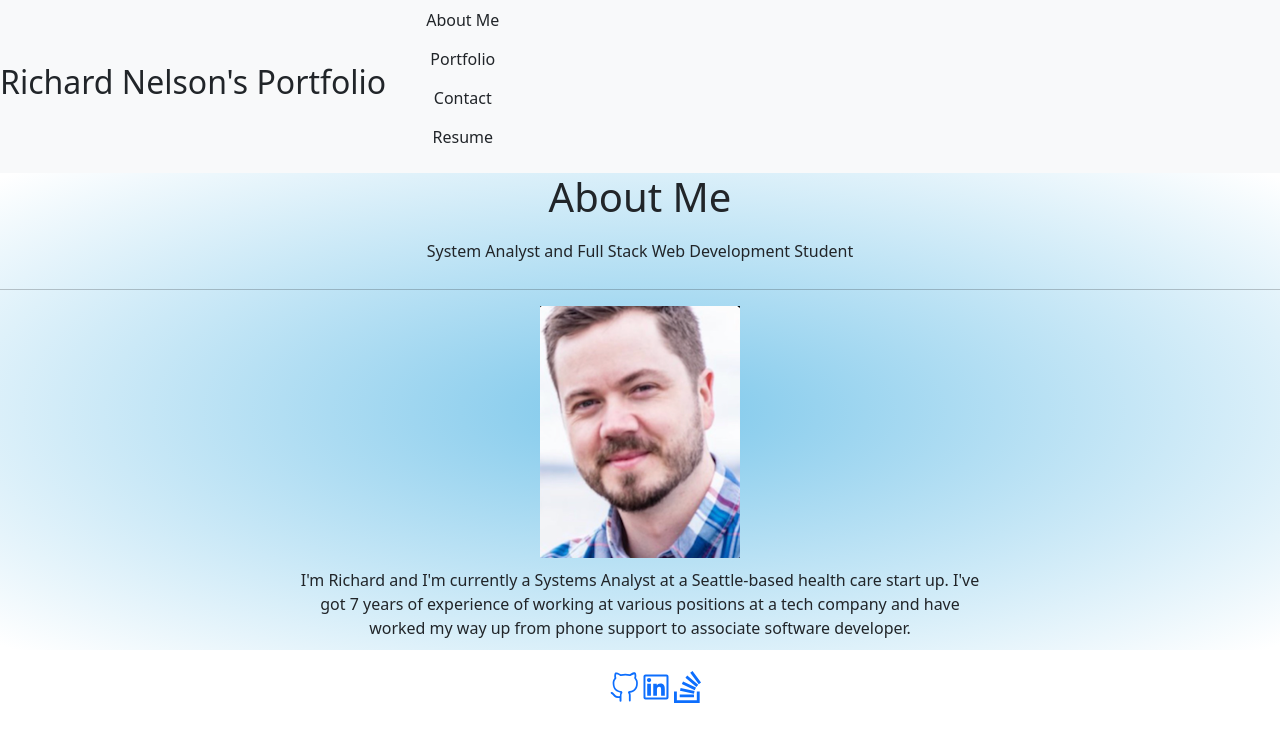
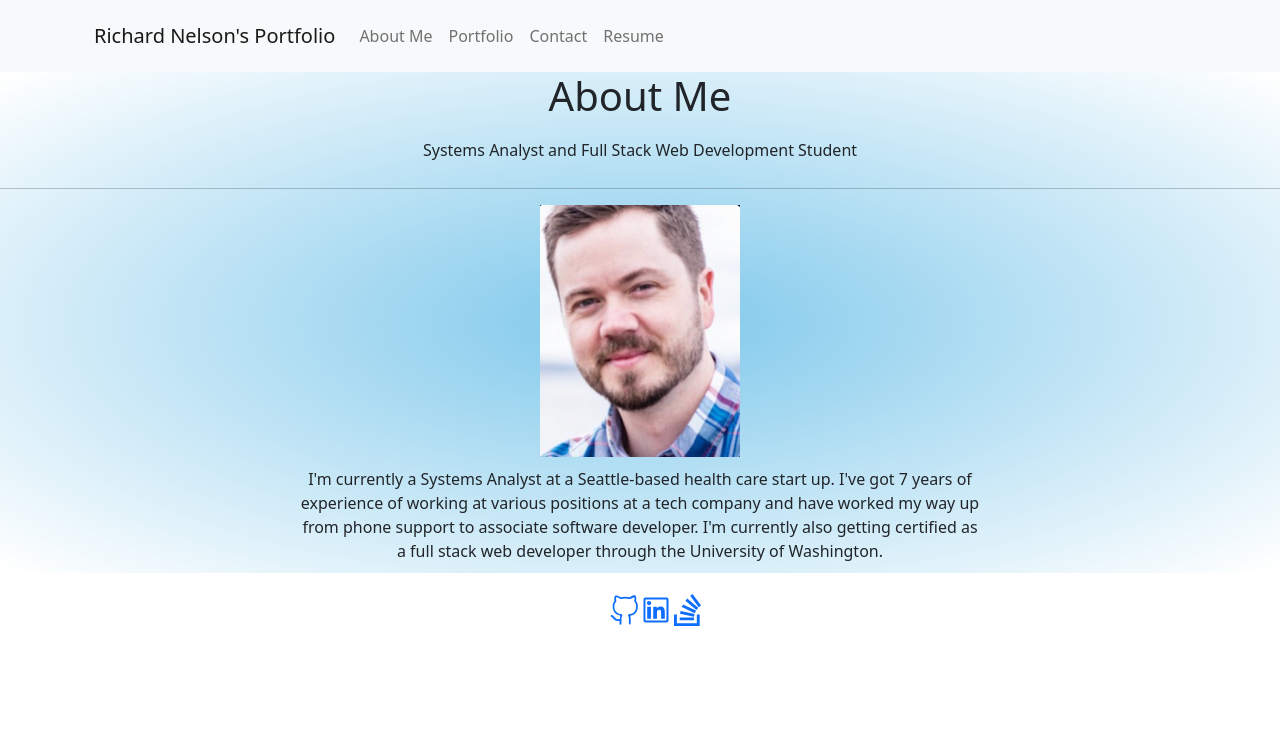
Before and after one commit to nelson92/react-portfolio, a React (Create React App) app: page / in a window 1280 px wide. Shown: the top 742 px of the page. Built offline with nearby package versions, Linux system fonts and the light colour scheme.

Commit message:
reworked the header and navigation components

```diff
--- a/src/components/about_me/index.js
+++ b/src/components/about_me/index.js
@@ -9,12 +9,12 @@ function AboutMe() {
    return (
     <div className="text background">
       <h1>About Me</h1>
-      <p className="text">System Analyst and Full Stack Web Development Student</p>
+      <p className="text">Systems Analyst and Full Stack Web Development Student</p>
       <hr />
       <img className="my-pic" src={pic} alt="Richard Nelson"/>
       <p className="text">
-        I'm Richard and I'm currently a Systems Analyst at a Seattle-based health care start up.
-        I've got 7 years of experience of working at various positions at a tech company and have worked my way up from phone support to associate software developer.
+        I'm currently a Systems Analyst at a Seattle-based health care start up.
+        I've got 7 years of experience of working at various positions at a tech company and have worked my way up from phone support to associate software developer. I'm currently also getting certified as a full stack web developer through the University of Washington.
       </p>
 
     </div>
--- a/src/components/header/index.js
+++ b/src/components/header/index.js
@@ -1,5 +1,9 @@
 import React, { useState } from 'react';
 import Navigation from "../navigation";
+import Container from 'react-bootstrap/Container';
+import Nav from 'react-bootstrap/Nav';
+import Navbar from 'react-bootstrap/Navbar';
+
 
 
 function Header(props) {
@@ -7,17 +11,17 @@ function Header(props) {
 
 
     return (
-        <header className="navbar navbar-expand-lg navbar-light bg-light">
-			<div>
-				<h2>Richard Nelson's Portfolio</h2>
-			</div>
+        <Navbar bg="light" variant="light">
+        <Container>
+
 			<div>
 				<Navigation
 					currentPage={currentPage}
 					setCurrentPage={setCurrentPage}
 				></Navigation>
 			</div>
-		</header>
+			</Container>
+		</Navbar>
 
 
     );
--- a/src/components/navigation/index.js
+++ b/src/components/navigation/index.js
@@ -1,26 +1,25 @@
 import React from "react";
+import Container from 'react-bootstrap/Container';
+import Nav from 'react-bootstrap/Nav';
+import Navbar from 'react-bootstrap/Navbar';
 
 
 function Navigation(props) {
     const { currentPage, setCurrentPage } = props;
 
     return (
-        <nav>
-			<ul className="flex-row mobile-view">
-				<li className={currentPage === "about" ? "mx-2 navActive" : "mx-2"}>
-					<span onClick={() => setCurrentPage("AboutMe")}>About Me</span>
-				</li>
-				<li className={currentPage === "portfolio" ? "mx-2 navActive" : "mx-2"}>
-					<span onClick={() => setCurrentPage("Portfolio")}>Portfolio</span>
-				</li>
-				<li className={currentPage === "contact" ? "mx-2 navActive" : "mx-2"}>
-					<span onClick={() => setCurrentPage("Contact")}>Contact</span>
-				</li>
-				<li className={currentPage === "resume" ? "mx-2 navActive" : "mx-2"}>
-					<span onClick={() => setCurrentPage("Resume")}>Resume</span>
-				</li>
-			</ul>
-		</nav>
+        <Navbar bg="light" variant="light">
+			<Container>
+			<Navbar.Brand >Richard Nelson's Portfolio</Navbar.Brand>
+          <Nav className="me-auto">
+            <Nav.Link onClick={() => setCurrentPage("AboutMe")}>About Me</Nav.Link>
+            <Nav.Link onClick={() => setCurrentPage("Portfolio")}>Portfolio</Nav.Link>
+            <Nav.Link onClick={() => setCurrentPage("Contact")}>Contact</Nav.Link>
+			<Nav.Link onClick={() => setCurrentPage("Resume")}>Resume</Nav.Link>
+
+          </Nav>
+			</Container>
+		</Navbar>
 
     );
 }
```
